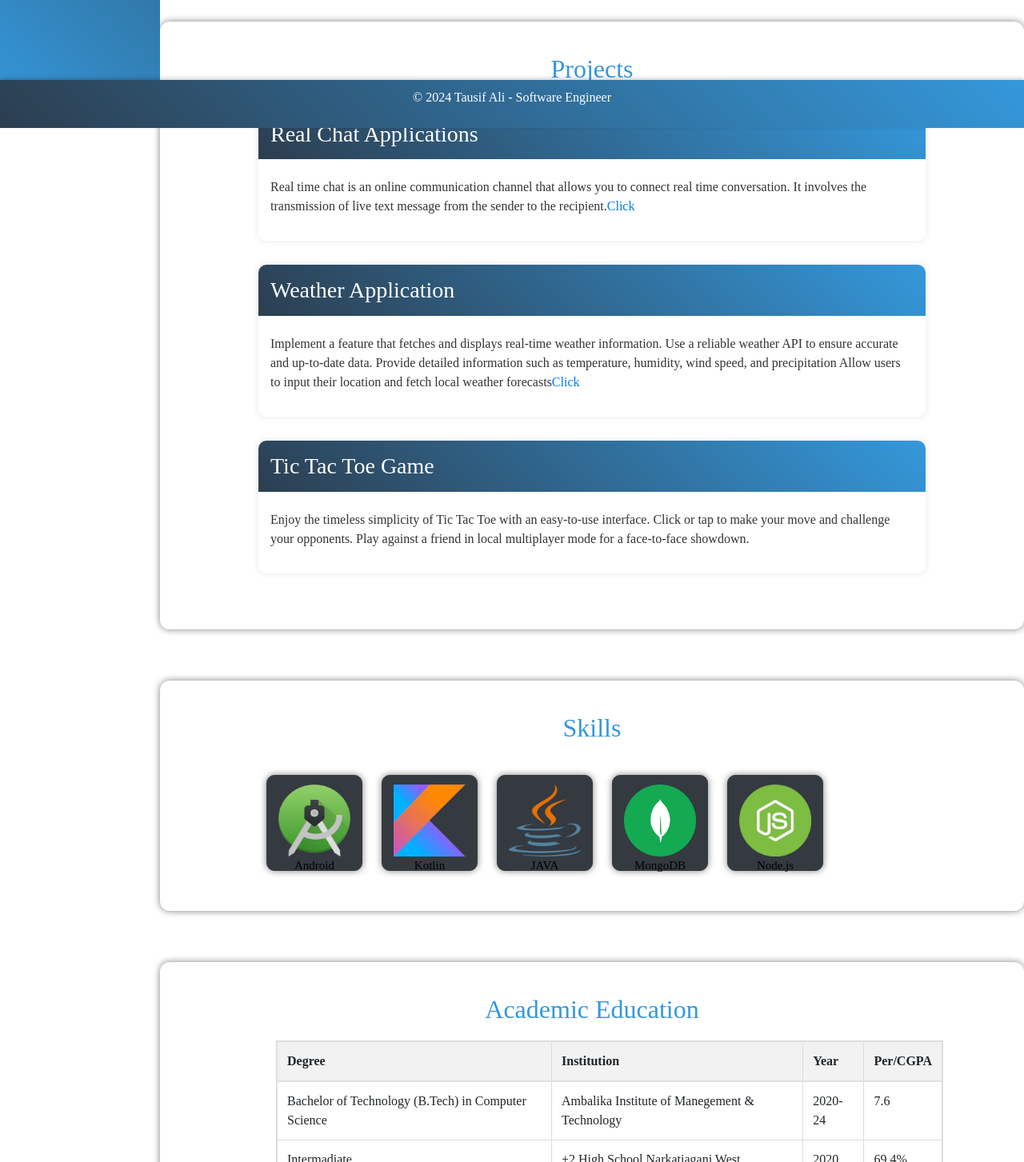
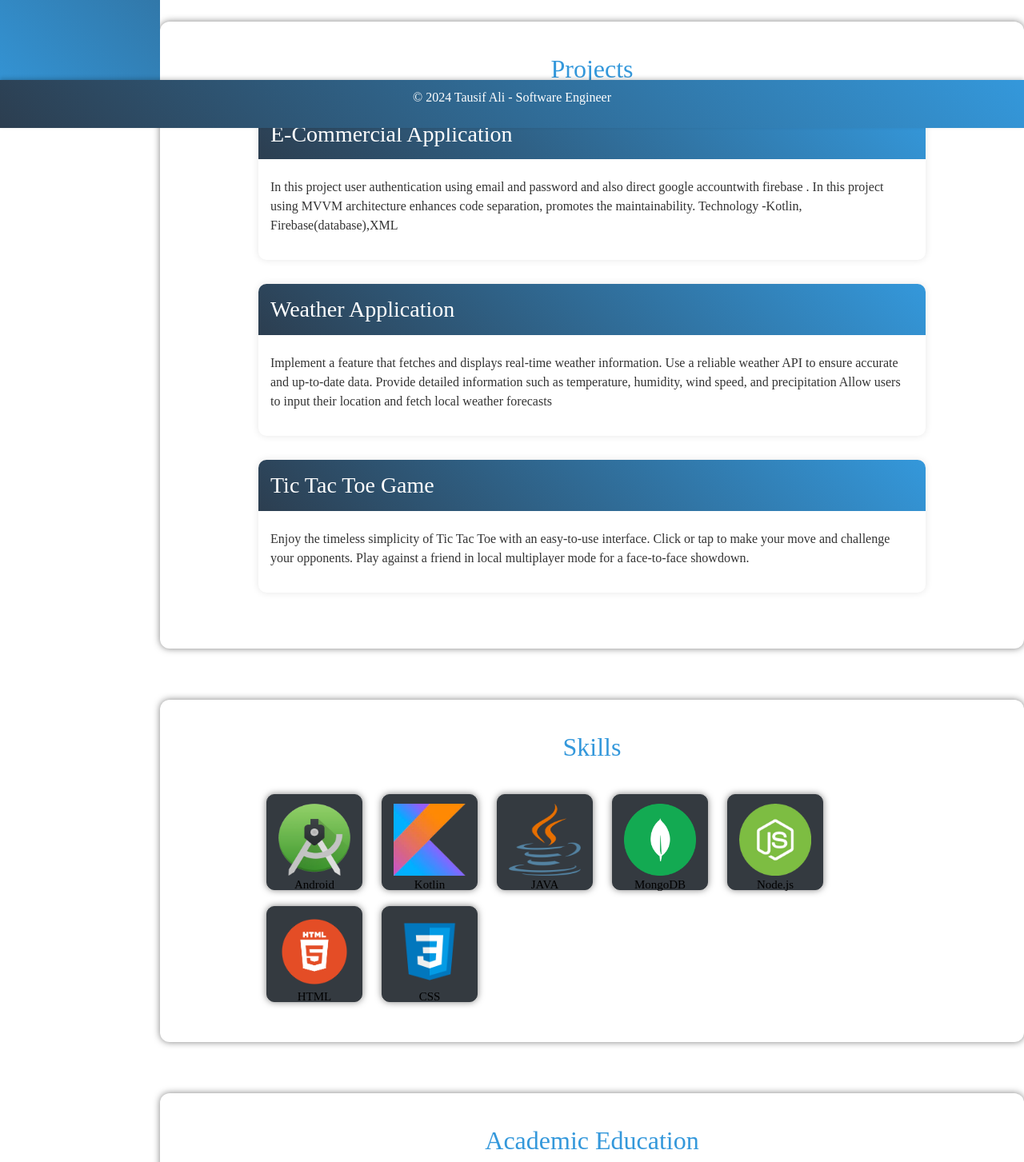
Before and after one commit to Tausif702/Resume, a plain HTML site: page index.html in a window 1280 px wide. Shown: the part 640-2093 px from the top of the page at 80% size. Drawn offline with nearby package versions, Linux system fonts and the light colour scheme; a small style sheet from the web is missing.

Commit message:
Update index.html

```diff
--- a/index.html
+++ b/index.html
@@ -11,7 +11,6 @@
     <link rel="stylesheet" href="https://cdnjs.cloudflare.com/ajax/libs/font-awesome/5.15.3/css/all.min.css" integrity="sha512-cqGmEFEdihr3fuX+o3uQfbfgSDnMWaZyUUcxg7b/dAiDEt3+FP49F5ftg83B7ce2FEpzlWlSsxg7LOhLaECiJQ==" crossorigin="anonymous" />
     <title>Tausif702</title>
 </head>
-
 <body>
     <!-- sideBar -->
     <aside class="sidebar">
@@ -74,13 +73,15 @@
         <div class="container">
             <h2 style="color: #3498db;">Projects</h2>
             <div class="project">
-                <h3>Real Chat Applications</h3>
-                <p>Real time chat is an online communication channel that allows you to connect real time conversation. It involves the transmission of live text message from the sender to the recipient.<a href="#">Click</a> </p>
+                <h3>E-Commercial Application</h3>
+                <p>In this project user authentication using email and password and also direct google accountwith firebase .
+                In this project using MVVM architecture enhances code separation, promotes the maintainability.
+                Technology -Kotlin, Firebase(database),XML </p>
             </div>
             <div class="project">
                 <h3>Weather Application</h3>
                 <p> Implement a feature that fetches and displays real-time weather information. Use a reliable weather API to ensure accurate and up-to-date data. Provide detailed information such as temperature, humidity, wind speed, and precipitation Allow
-                    users to input their location and fetch local weather forecasts<a href="#">Click</a></p>
+                    users to input their location and fetch local weather forecasts</p>
             </div>
             <div class="project">
                 <h3>Tic Tac Toe Game</h3>
@@ -120,6 +121,15 @@
                 <img src="node.png" alt="nodejs">
                 <p>Node.js</p>
             </div>
+            <div class="btn btn-dark btn-square-md">
+                <img src="html.png" alt="HTML">
+                <p>HTML</p>
+            </div>
+            <div class="btn btn-dark btn-square-md">
+                <img src="css.png" alt="CSS">
+                <p>CSS</p>
+            </div>
+
 
     </section>
     <!-- Educaton -->
```
